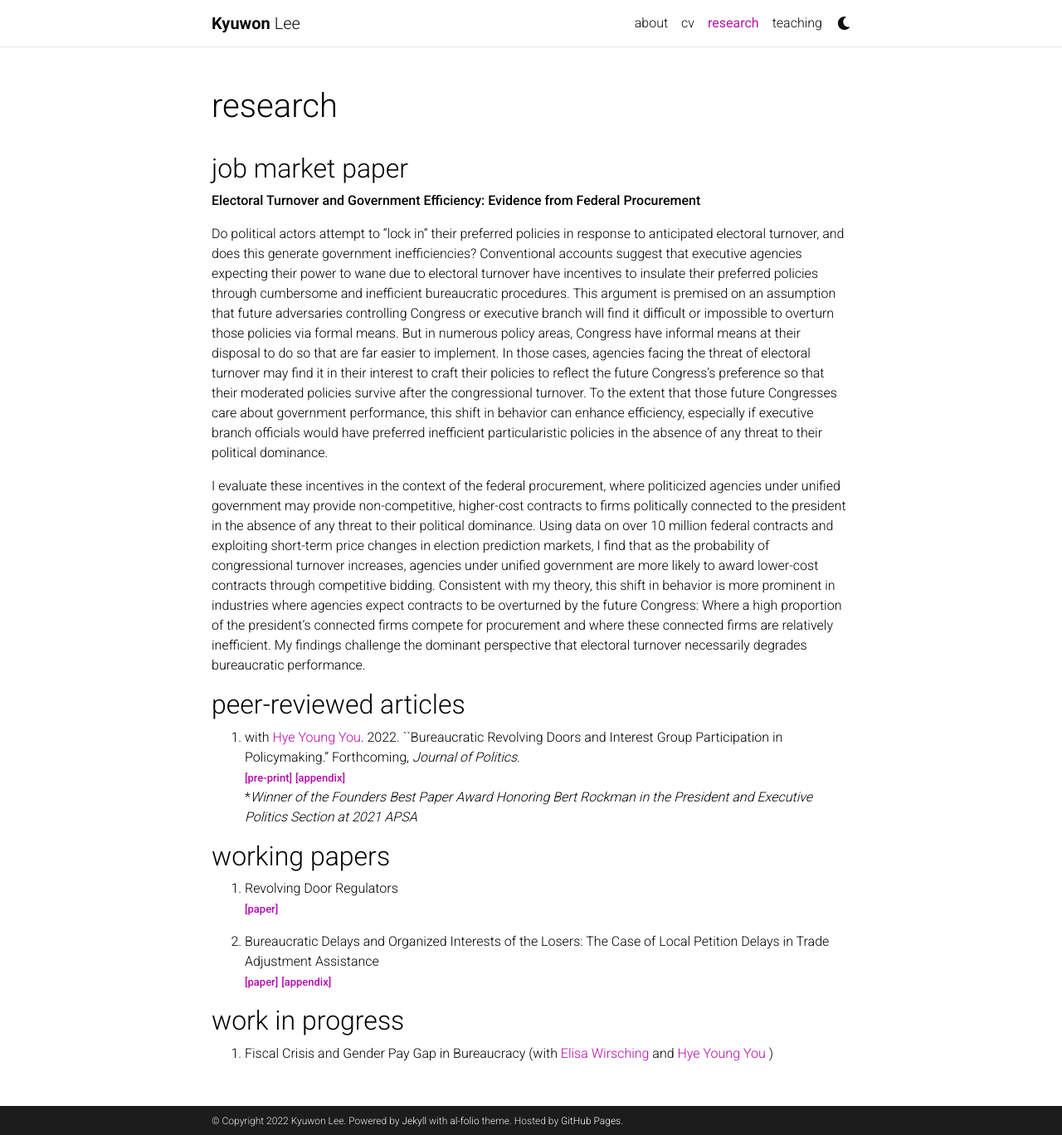
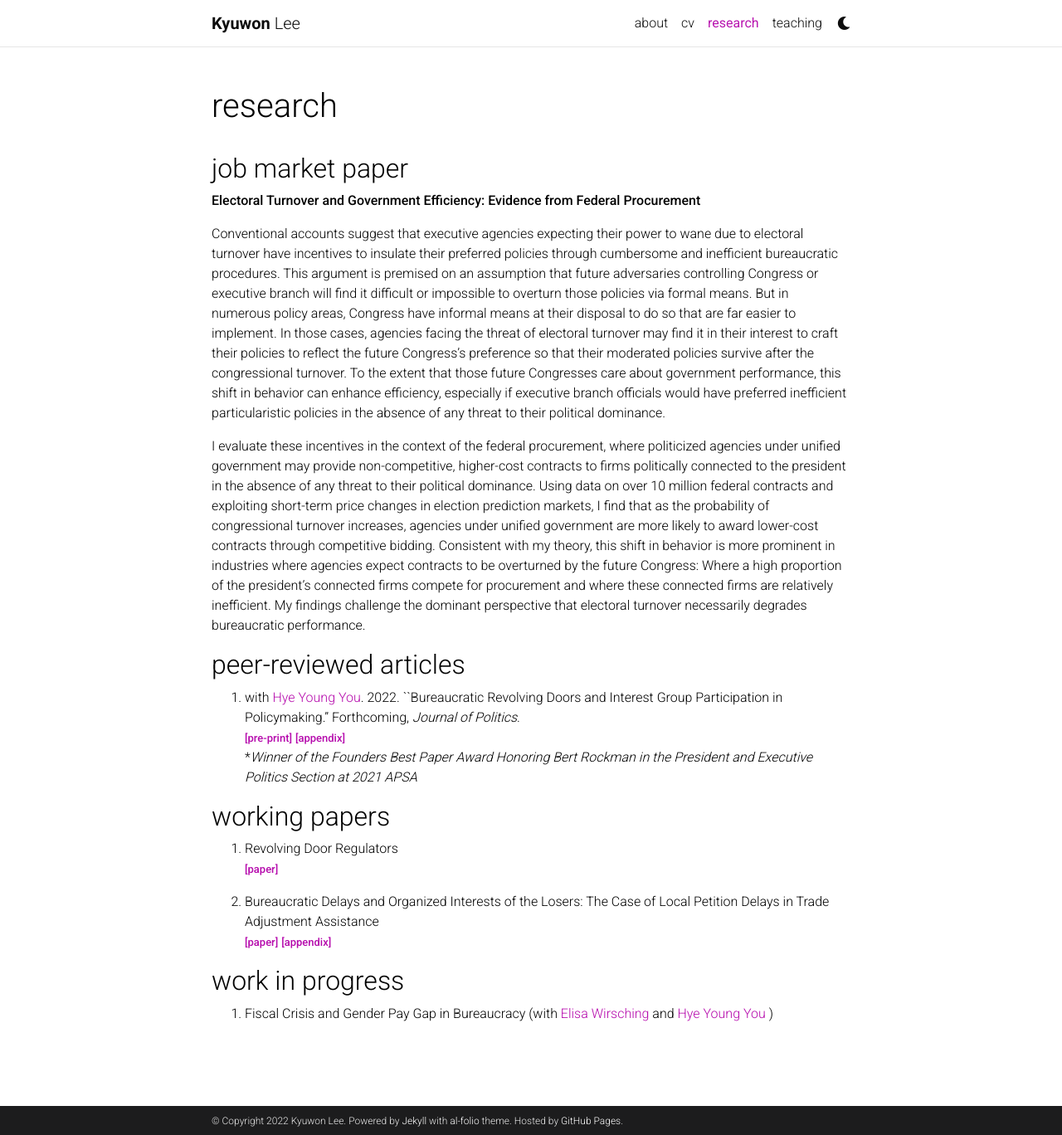
Before and after one commit to kyuwon-lee/kyuwon-lee.github.io, a Jekyll site: the page built from _pages/Research.md, in a window 1280 px wide and 1368 px high. Shown: the whole window at 83% size. Built offline with Jekyll 4.4.1, drawn with Linux system fonts in a browser that asks for light colours; comment, search, counter and statistics services are not loaded; a style sheet for code colours, icons or effects is not loaded.

Commit message:
Update Research.md

```diff
--- a/_pages/Research.md
+++ b/_pages/Research.md
@@ -9,7 +9,7 @@ nav: true
 **Electoral Turnover and Government Efficiency: Evidence from Federal Procurement**
 
 
-Do political actors attempt to "lock in" their preferred policies in response to anticipated electoral turnover, and does this generate government inefficiencies? Conventional accounts suggest that executive agencies expecting their power to wane due to electoral turnover have incentives to insulate their preferred policies through cumbersome and inefficient bureaucratic procedures. This argument is premised on an assumption that future adversaries controlling Congress or executive branch will find it difficult or impossible to overturn those policies via formal means. But in numerous policy areas, Congress have informal means at their disposal to do so that are far easier to implement. In those cases, agencies facing the threat of electoral turnover may find it in their interest to craft their policies to reflect the future Congress's preference so that their moderated policies survive after the congressional turnover. To the extent that those future Congresses care about government performance, this shift in behavior can enhance efficiency, especially if executive branch officials would have preferred inefficient particularistic policies in the absence of any threat to their political dominance.
+Conventional accounts suggest that executive agencies expecting their power to wane due to electoral turnover have incentives to insulate their preferred policies through cumbersome and inefficient bureaucratic procedures. This argument is premised on an assumption that future adversaries controlling Congress or executive branch will find it difficult or impossible to overturn those policies via formal means. But in numerous policy areas, Congress have informal means at their disposal to do so that are far easier to implement. In those cases, agencies facing the threat of electoral turnover may find it in their interest to craft their policies to reflect the future Congress's preference so that their moderated policies survive after the congressional turnover. To the extent that those future Congresses care about government performance, this shift in behavior can enhance efficiency, especially if executive branch officials would have preferred inefficient particularistic policies in the absence of any threat to their political dominance.
 
 
  I evaluate these incentives in the context of the federal procurement, where politicized agencies under unified government may provide non-competitive, higher-cost contracts to firms politically connected to the president in the absence of any threat to their political dominance. Using data on over 10 million federal contracts and exploiting short-term price changes in election prediction markets, I find that as the probability of congressional turnover increases, agencies under unified government are more likely to award lower-cost contracts through competitive bidding. Consistent with my theory, this shift in behavior is more prominent in industries where agencies expect contracts to be overturned by the future Congress: Where a high proportion of the president's connected firms compete for procurement and where these connected firms are relatively inefficient. My findings challenge the dominant perspective that electoral turnover necessarily degrades bureaucratic performance.
```
